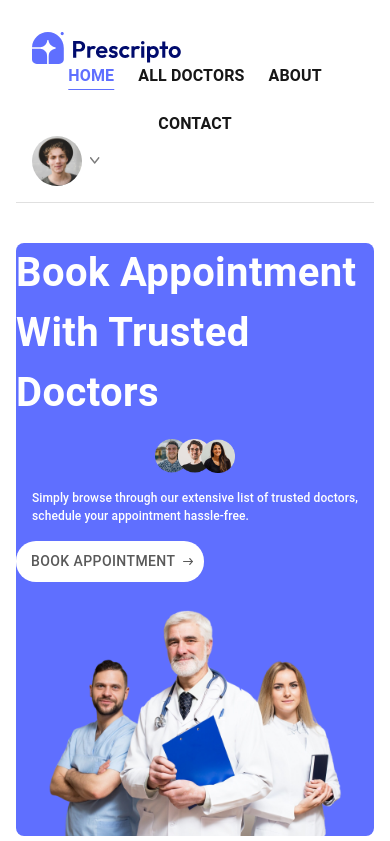
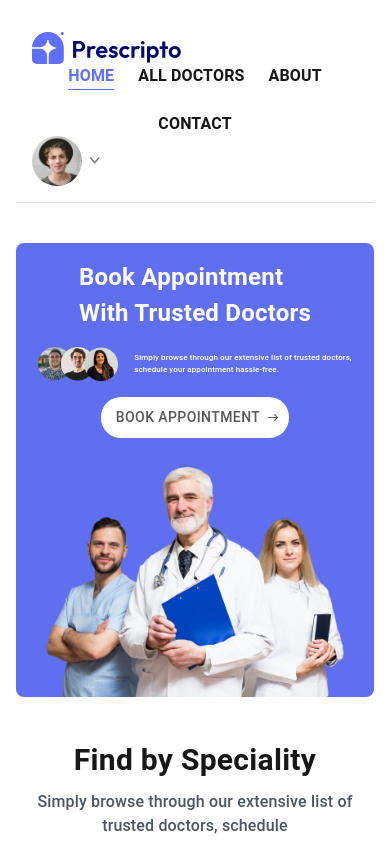
Before and after one commit to SheleshSingh/doctor-app-next, a Next.js app: page / in a window 390 px wide. Shown: the top 841 px of the page. Built offline with nearby package versions, Linux system fonts and the light colour scheme.

Commit message:
create a new hook useResponsive

```diff
--- a/src/components/Hero.tsx
+++ b/src/components/Hero.tsx
@@ -1,16 +1,18 @@
+"use client";
 import { assets } from "@/assets/assets";
+import useResponsive from "@/hooks/useResponsive";
 import { Button, Grid, Typography } from "@mui/material";
 import Image from "next/image";
 import Link from "next/link";
-import React from "react";
 
 const HeroSection = () => {
+  const { isMobile, isTablet, isDesktop } = useResponsive();
   return (
     <Grid
       size={{ xs: 12, md: 12 }}
       container
       spacing={2}
-      bgcolor="#5F6FFF"
+      bgcolor="#5F6FF0"
       borderRadius={2}
       mt={5}
     >
@@ -21,7 +23,12 @@ const HeroSection = () => {
         justifyContent="center"
         direction="column"
       >
-        <Typography fontSize={40} fontWeight={600} color="#fff">
+        <Typography
+          fontSize={isMobile ? 24 : isTablet ? 32 : isDesktop ? 40 : 48}
+          fontWeight={600}
+          mt={isMobile ? 2 : isTablet ? 3 : isDesktop ? 4 : 5}
+          color="#fff"
+        >
           Book Appointment <br />
           With Trusted Doctors
         </Typography>
@@ -33,13 +40,17 @@ const HeroSection = () => {
               width={80}
               style={{ height: "auto" }}
             />
-            <Typography color="#fff" fontSize={12} fontWeight={500}>
+            <Typography
+              color="#fff"
+              fontSize={isMobile ? 8 : isTablet ? 10 : isDesktop ? 12 : 14}
+              fontWeight={500}
+            >
               Simply browse through our extensive list of trusted doctors,
               <br />
               schedule your appointment hassle-free.
             </Typography>
           </Grid>
-          <Grid>
+          <Grid container justifyContent={isMobile ? "center" : "left"}>
             <Link href="#speciality">
               <Button
                 endIcon={
@@ -55,7 +66,7 @@ const HeroSection = () => {
                   color: "#595959",
                   borderRadius: 5,
                   padding: "8px 15px",
-                  marginTop: 2,
+                  marginTop: isMobile ? 2 : isTablet ? 3 : isDesktop ? 4 : 5,
                   transition: "all 0.3s ease-in-out",
                   "&:hover": {
                     transform: "scale(1.05)",
@@ -73,12 +84,12 @@ const HeroSection = () => {
         container
         alignItems="flex-end"
         justifyContent="center"
-        paddingX={4}
+        paddingX={isMobile ? 2 : isTablet ? 3 : isDesktop ? 4 : 5}
       >
         <Image
           src={assets.header_img}
           alt="header_img"
-          width={600}
+          width={isMobile ? 300 : isTablet ? 400 : isDesktop ? 500 : 600}
           style={{ height: "auto" }}
         />
       </Grid>
--- /dev/null
+++ b/src/hooks/useResponsive.tsx
@@ -0,0 +1,15 @@
+import { useMediaQuery, useTheme } from "@mui/material";
+const useResponsive = () => {
+  const theme = useTheme();
+  const isMobile = useMediaQuery(theme.breakpoints.down("sm"));
+  const isTablet = useMediaQuery(theme.breakpoints.between("sm", "md"));
+  const isDesktop = useMediaQuery(theme.breakpoints.up("md"));
+
+  return {
+    isMobile,
+    isTablet,
+    isDesktop,
+  };
+};
+
+export default useResponsive;
```
